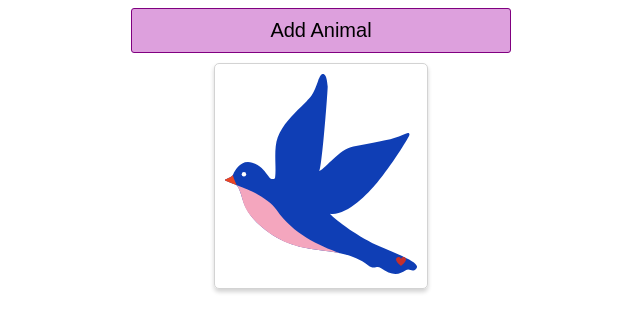
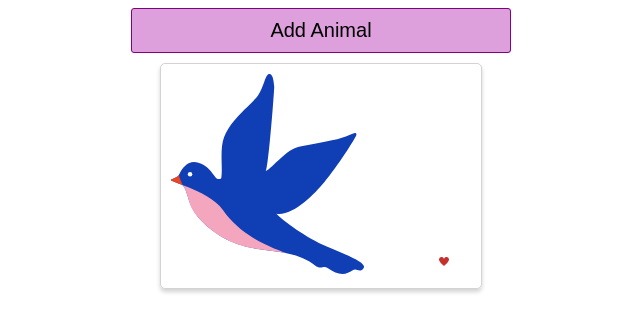
Before and after one commit to RCass172/animals-react, a React (Create React App) app: page / in a window 1280 px wide. Both pictures are taken after a click on the button "Add Animal". Shown: the top 332 px of the page, without its empty margins (319-959 px from the left). Built offline with nearby package versions, Linux system fonts and the light colour scheme.

Commit message:
Add max width and height to heart img plus width for all displayed imgs to all be same size

```diff
--- a/src/AnimalShow.css
+++ b/src/AnimalShow.css
@@ -5,6 +5,7 @@
   border-radius: 5px;
   margin: 10px;
   box-shadow: 0px 3px 4px lightgray;
+  width: 300px;
 }
 
 .animal {
@@ -15,4 +16,6 @@
   position: absolute;
   bottom: 10%;
   right: 10%;
+  max-height: 200px;
+  max-width: 200px;
 }
```
